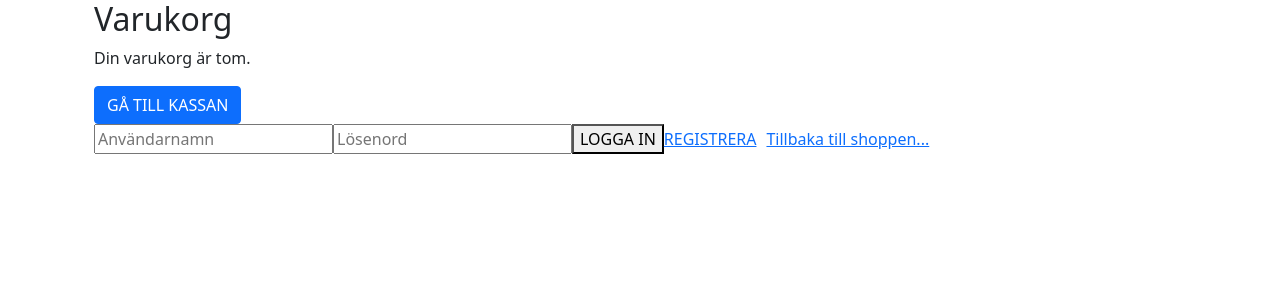
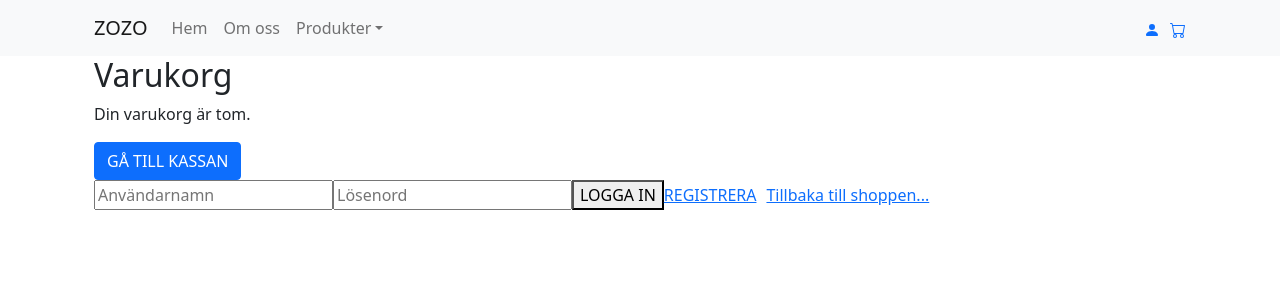
Before and after one commit to TOtterhall/ZoZo, a React (Vite) app in the folder client/: page /cart in a window 1280 px wide. Shown: the top 300 px of the page. Built offline with nearby package versions, Linux system fonts and the light colour scheme.

Commit message:
cart m navbar

```diff
--- a/client/src/components/Cart/Cart.tsx
+++ b/client/src/components/Cart/Cart.tsx
@@ -4,6 +4,7 @@ import Col from "react-bootstrap/Col";
 import Container from "react-bootstrap/Container";
 import Button from "react-bootstrap/Button";
 import Login from "../Login/Login";
+import Navbar from "../Navbar/Navbar";
 
 export default function Cart() {
   const { cart } = useCartContext();
@@ -50,6 +51,8 @@ export default function Cart() {
   }
 
   return (
+    <>
+      <Navbar />
       <Container>
         <h2>Varukorg</h2>
         <Col md={2}>
@@ -70,5 +73,6 @@ export default function Cart() {
         </Col>
         <Login />
       </Container>
+    </>
   );
 }
```
Lines whose indentation alone changed are shown as unchanged.
